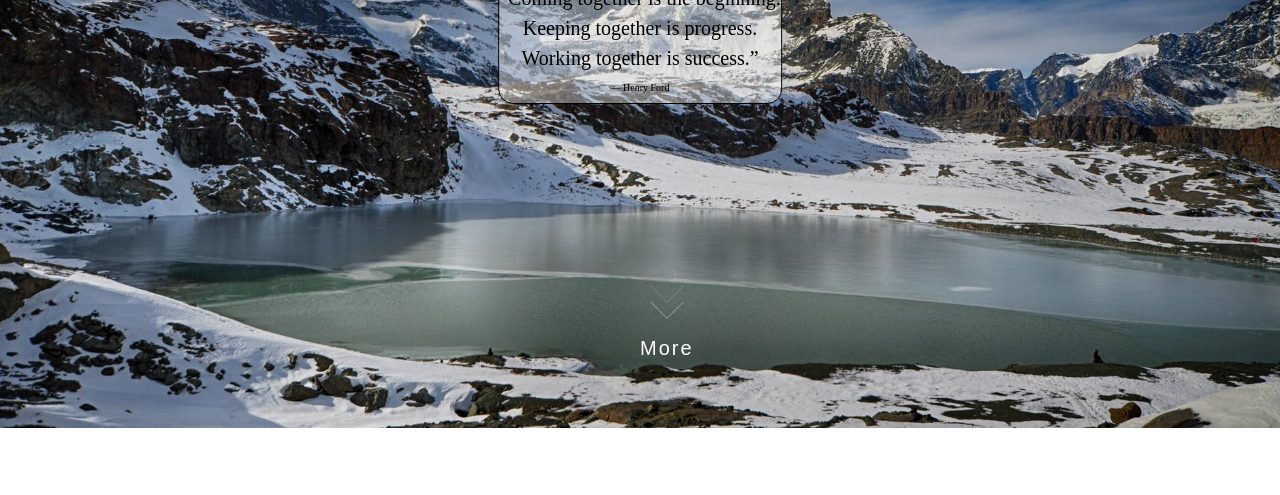
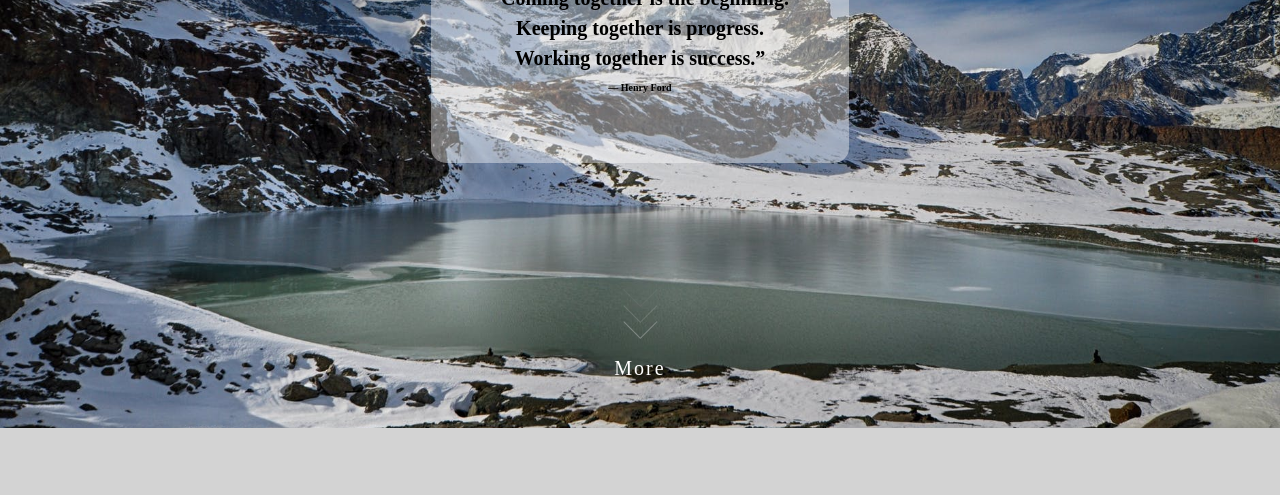
Before and after one commit to MalekAjami/Ensemble, a plain HTML site: page index.html in a window 1280 px wide. Shown: the part 372-867 px from the top of the page. Drawn offline with nearby package versions, Linux system fonts and the light colour scheme.

Commit message:
correct the font and add background color to second section

```diff
--- a/CSS/style.css
+++ b/CSS/style.css
@@ -1,4 +1,6 @@
-html,body,div,span,applet,object,iframe,h1,h2,h3,h4,h5,h6,p,blockquote,pre,a,abbr,acronym,address,big,cite,code,del,dfn,em,img,ins,kbd,q,s,samp,small,strike,strong,sub,sup,tt,var,b,u,i,center,dl,dt,dd,ol,ul,li,fieldset,form,label,legend,table,caption,tbody,tfoot,thead,tr,th,td,article,aside,canvas,details,embed,figure,figcaption,footer,header,hgroup,menu,nav,output,ruby,section,summary,time,mark,audio,video{margin:0;padding:0;border:0;font-size:100%;font:inherit;vertical-align:baseline}article,aside,details,figcaption,figure,footer,header,hgroup,menu,nav,section{display:block}body{line-height:1}ol,ul{list-style:none}blockquote,q{quotes:none}blockquote:before,blockquote:after,q:before,q:after{content:'';content:none}table{border-collapse:collapse;border-spacing:0}
+html,body,div,span,applet,object,iframe,h1,h2,h3,h4,h5,h6,p,blockquote,pre,a,abbr,acronym,address,big,cite,code,del,dfn,em,img,ins,kbd,q,s,samp,small,strike,strong,sub,sup,tt,var,b,u,i,center,dl,dt,dd,ol,ul,li,fieldset,form,label,legend,table,caption,tbody,tfoot,thead,tr,th,td,article,aside,canvas,details,embed,figure,figcaption,footer,header,hgroup,menu,nav,output,ruby,section,summary,time,mark,audio,video{margin:0;padding:0;border:0;font-size:100%;
+    /* font:inherit; */
+    vertical-align:baseline}article,aside,details,figcaption,figure,footer,header,hgroup,menu,nav,section{display:block}body{line-height:1}ol,ul{list-style:none}blockquote,q{quotes:none}blockquote:before,blockquote:after,q:before,q:after{content:'';content:none}table{border-collapse:collapse;border-spacing:0}
 html {
 
 box-sizing: border-box;
@@ -398,14 +400,15 @@ body {
 /* this for add text and arrow scroll */
 .hero-text {
     text-align: center;
-    position: absolute;
+   position: absolute;
     top: 50%;
     left: 50%;
     transform: translate(-50%, -50%);
     color: black;
     font-size: 6em;
     z-index: 1;
-    border: solid black 1px;
+    /* border: solid black 1px; */
+    padding: 1em;
     background-color:rgba(255,255,255,0.4);
     border-radius: 15px;
   }
@@ -463,21 +466,30 @@ body {
 
 
   #section07 {
-      background: url(../Images/HOME1.jpeg) center center / cover no-repeat;}
+      background: url(../Images/HOME1.jpeg) center center / cover no-repeat;
+    }
 #section08 {
-    background: url(../Images/HOME2.jpeg) center center / cover no-repeat;}
+    background: url(../Images/HOME2.jpeg) center center / cover no-repeat;
+
+}
+
+    /* position: absolute;
+    top: 50%;
+    left: 50%;
+    transform: translate(-50%, -50%); */
+
 
 
 .demo a {
   position: absolute;
-  bottom: 20px;
   left: 50%;
+  bottom: 0px;
   /* z-index: 2; */
   display: inline-block;
   -webkit-transform: translate(0, -50%);
-  transform: translate(0, -50%);
+  transform: translate(-50%, -50%);
   color: #fff;
-  font : normal 400 20px/1 'Josefin Sans', sans-serif;
+  font : normal 400 20px/1 'lora', serif;
   letter-spacing: .1em;
   text-decoration: none;
   transition: opacity .3s;
@@ -500,7 +512,7 @@ body {
     border-bottom: 1px solid #fff;
     -webkit-transform: rotate(-45deg);
     transform: rotate(-45deg);
-    -webkit-animation: sdb07 2s infinite;
+    -webkit-animation: sdb07 3s infinite;
     animation: sdb07 2s infinite;
     opacity: 0;
     box-sizing: border-box;
@@ -541,3 +553,9 @@ body {
       opacity: 0;
     }
   }
+
+
+  .div1 {
+    height: 1000px;
+    background-color: lightgrey;
+  }
--- a/index.html
+++ b/index.html
@@ -56,7 +56,7 @@
 
 
   </section>
-  <div style="height: 1000px">
+  <div class="div1">
 
         <!--to complete scroll down button function-->
       <section id="section08" class="demo">
```
